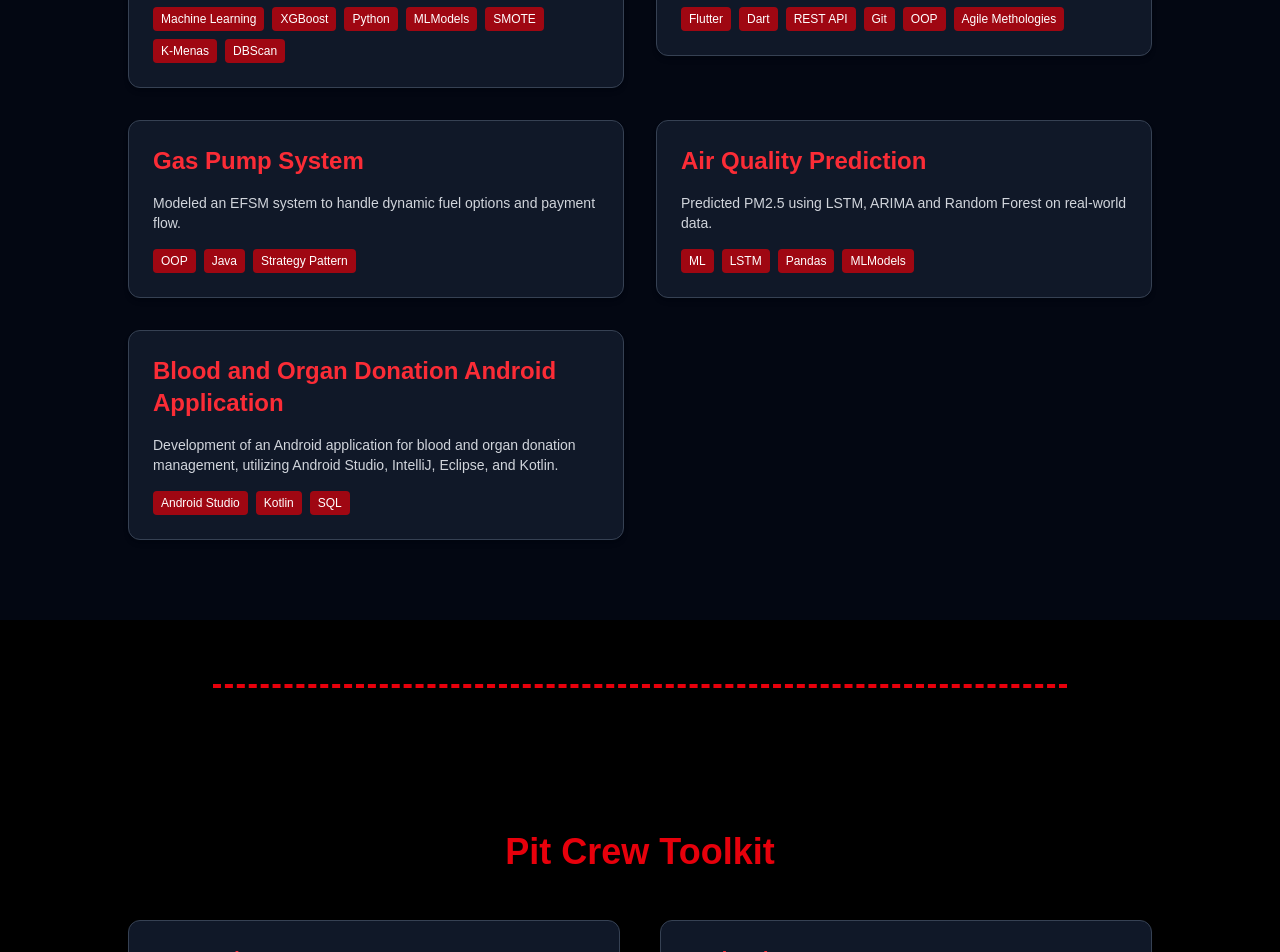
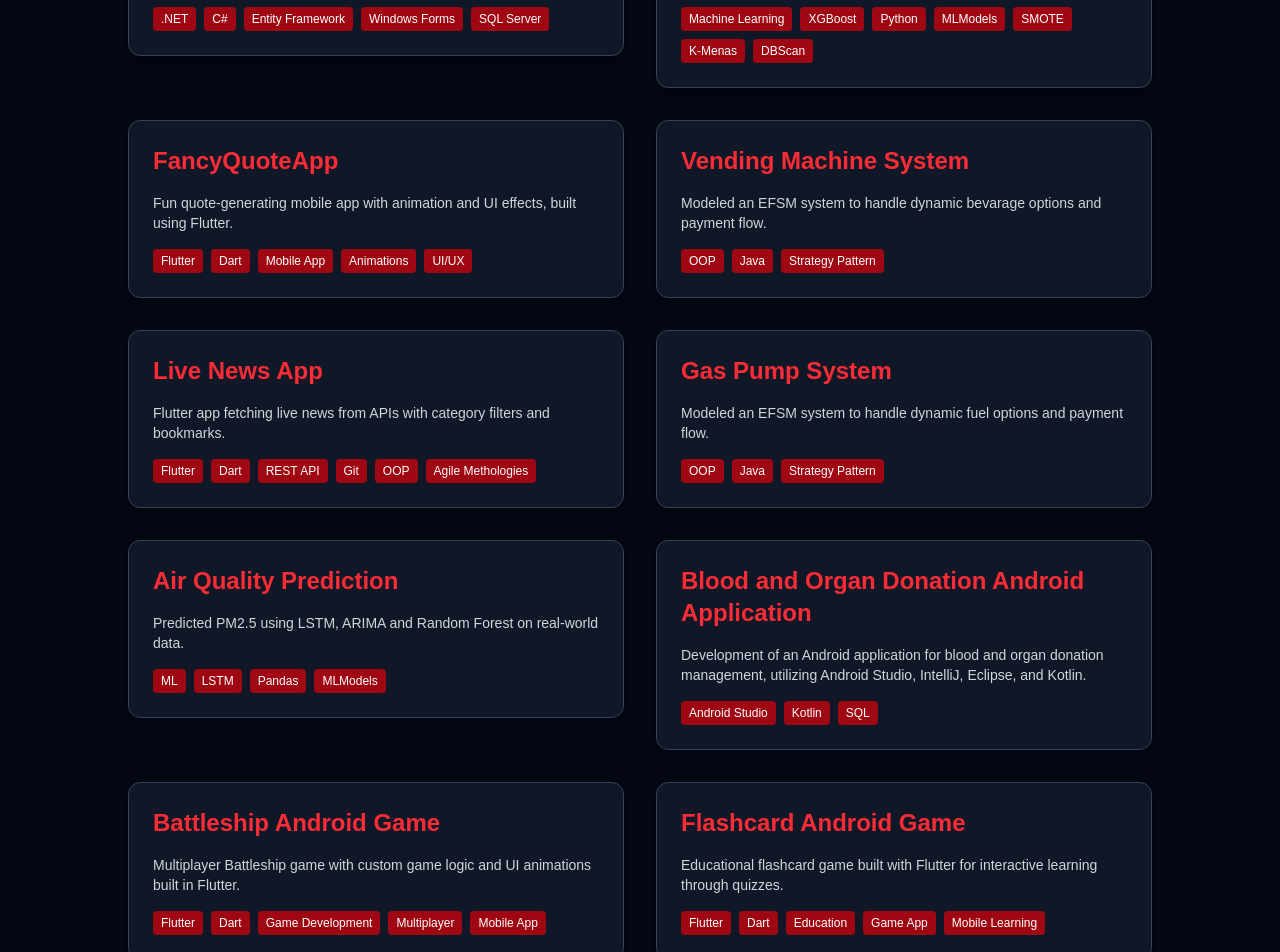
Before and after one commit to aniture/f1-portfolio, a Next.js app: page / in a window 1280 px wide. Shown: the part 1640-2592 px from the top of the page. Built offline with nearby package versions, Linux system fonts and the light colour scheme.

Commit message:
updated projects

```diff
--- a/src/app/components/Projects.tsx
+++ b/src/app/components/Projects.tsx
@@ -6,10 +6,28 @@ import ProjectCard from './ProjectCard';
 function Projects() {
   const projects = [
     {
+      title: 'Desktop Scheduler App',
+      description: 'Windows Forms app using .NET and Entity Framework for task scheduling with CRUD operations.',
+      tags: ['.NET', 'C#', 'Entity Framework', 'Windows Forms', 'SQL Server'],
+      link: 'https://github.com/aniture/desktop-scheduler-app',
+    },
+    {
       title: 'Online Shoppers Intention',
       description: 'ML model using XGBoost & SMOTE to predict online purchase behavior.',
       tags: ['Machine Learning', 'XGBoost', 'Python', 'MLModels', 'SMOTE', 'K-Menas', 'DBScan'],
       link: 'https://github.com/aniture/Analysis-on-Online-Shoppers-Purchasing-Intention',
+    },
+    {
+      title: 'FancyQuoteApp',
+      description: 'Fun quote-generating mobile app with animation and UI effects, built using Flutter.',
+      tags: ['Flutter', 'Dart', 'Mobile App', 'Animations', 'UI/UX'],
+      link: 'https://github.com/aniture/FancyQuoteApp',
+    },
+    {
+      title: 'Vending Machine System',
+      description: 'Modeled an EFSM system to handle dynamic bevarage options and payment flow.',
+      tags: ['OOP', 'Java', 'Strategy Pattern'],
+      link: 'https://github.com/aniture/MDA-EFSM-Model-for-Vending-Machine',
     },
     {
       title: 'Live News App',
@@ -35,6 +53,26 @@ function Projects() {
       tags: ['Android Studio', 'Kotlin', 'SQL'],
       link: 'https://github.com/aniture/Blood-And-OrganDonation-Application',
     },
+    {
+      title: 'Battleship Android Game',
+      description: 'Multiplayer Battleship game with custom game logic and UI animations built in Flutter.',
+      tags: ['Flutter', 'Dart', 'Game Development', 'Multiplayer', 'Mobile App'],
+      link: 'https://github.com/aniture/Battleship-Android-Game',
+    },
+
+    {
+      title: 'Flashcard Android Game',
+      description: 'Educational flashcard game built with Flutter for interactive learning through quizzes.',
+      tags: ['Flutter', 'Dart', 'Education', 'Game App', 'Mobile Learning'],
+      link: 'https://github.com/aniture/Flashcard-Android-Game',
+    },
+
+    {
+      title: 'Yatzee Android Game',
+      description: 'A digital version of the classic Yatzee dice game built in Flutter with turn-based logic.',
+      tags: ['Flutter', 'Dart', 'Game Development', 'Dice Game', 'Mobile App'],
+      link: 'https://github.com/aniture/Yatzee-Android-Game',
+    }
   ];
 
   return (
```
